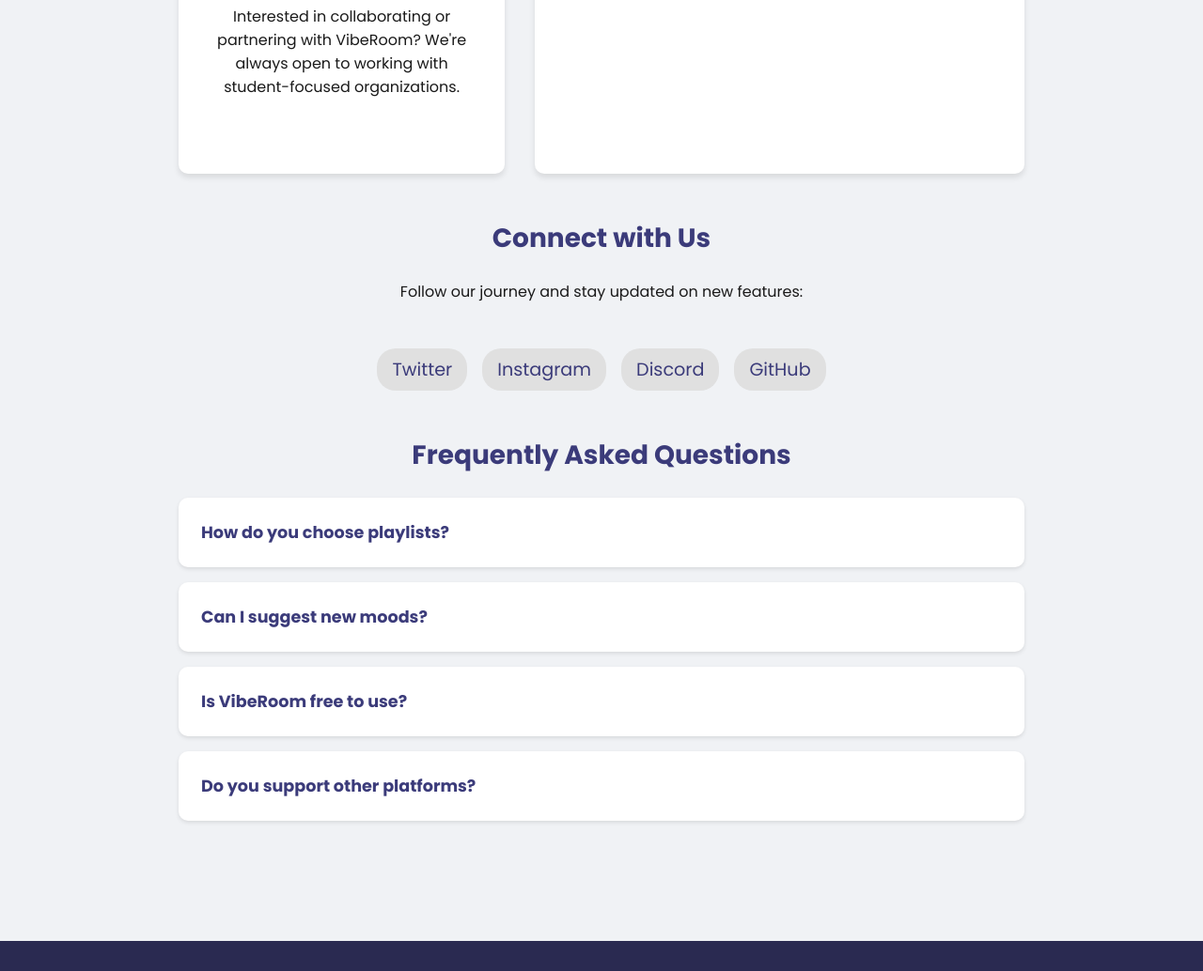
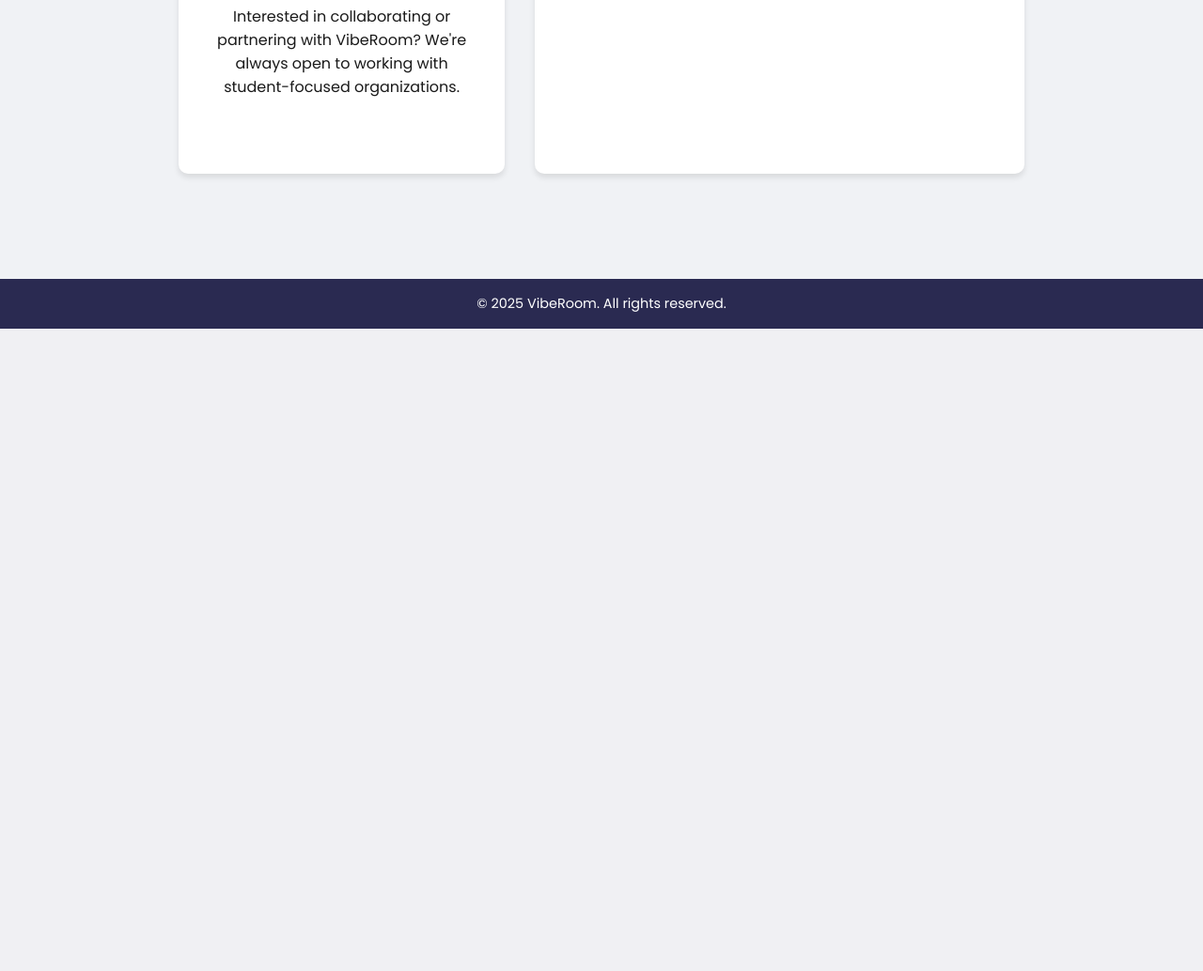
Before and after one commit to franwabudike/final-presentation, a Flask app: page /contact in a window 1280 px wide. Shown: the part 1058-2092 px from the top of the page at 94% size. After the commit the page ends 1408 px from the top, so only its background shows below. Run offline with Flask 3, Linux system fonts and the light colour scheme.

Commit message:
removed the faq,social media and spotify buttons we are focussing on youtube api

```diff
--- a/templates/contact.html
+++ b/templates/contact.html
@@ -152,65 +152,6 @@
         .contact-form .send-btn:hover {
             background-color: #e6c200;
         }
-        .social-media {
-            text-align: center;
-            margin-top: 3rem;
-        }
-        .social-media h2 {
-            font-size: 1.75rem;
-            color: #3b3b7a;
-        }
-        .social-links {
-            display: flex;
-            justify-content: center;
-            gap: 1rem;
-            margin-top: 1rem;
-        }
-        .social-links a {
-            color: #3b3b7a;
-            font-size: 1.2rem;
-            text-decoration: none;
-            background-color: #e0e0e0;
-            padding: 0.5rem 1rem;
-            border-radius: 20px;
-            transition: background-color 0.3s ease;
-        }
-        .social-links a:hover {
-            background-color: #d0d0d0;
-        }
-        .faq {
-            margin-top: 3rem;
-        }
-        .faq h2 {
-            font-size: 1.75rem;
-            color: #3b3b7a;
-            text-align: center;
-        }
-        .faq-list {
-            list-style: none;
-            padding: 0;
-        }
-        .faq-item {
-            background-color: #fff;
-            padding: 1.5rem;
-            border-radius: 10px;
-            box-shadow: 0 2px 4px rgba(0,0,0,0.1);
-            margin-bottom: 1rem;
-        }
-        .faq-item h3 {
-            font-size: 1.1rem;
-            color: #3b3b7a;
-            margin: 0;
-            cursor: pointer;
-        }
-        .faq-item p {
-            margin-top: 0.5rem;
-            display: none; /* Hide answer by default */
-            font-size: 0.95rem;
-            line-height: 1.5;
-            color: #555;
-            text-align: left;
-        }
         .footer {
             background-color: #2a2a51;
             color: #fff;
@@ -288,39 +229,10 @@
                 </form>
             </div>
         </div>
-
-        <div class="social-media">
-            <h2>Connect with Us</h2>
-            <p>Follow our journey and stay updated on new features:</p>
-            <div class="social-links">
-                <a href="#">Twitter</a>
-                <a href="#">Instagram</a>
-                <a href="#">Discord</a>
-                <a href="#">GitHub</a>
-            </div>
-        </div>
-
-        <div class="faq">
-            <h2>Frequently Asked Questions</h2>
-            <div class="faq-list">
-                <div class="faq-item">
-                    <h3>How do you choose playlists?</h3>
-                    <p>Our playlists are hand-curated by our team and also include popular community-contributed playlists that align with specific study moods. We use a combination of expert selection and community feedback to ensure quality.</p>
-                </div>
-                <div class="faq-item">
-                    <h3>Can I suggest new moods?</h3>
-                    <p>Absolutely! We are always open to new ideas. You can use the contact form to send us your suggestions for new moods or features you'd like to see on VibeRoom.</p>
-                </div>
-                <div class="faq-item">
-                    <h3>Is VibeRoom free to use?</h3>
-                    <p>Yes, VibeRoom is completely free to use. You only need to have an account with YouTube Music or Spotify to access and listen to the playlists.</p>
-                </div>
-                <div class="faq-item">
-                    <h3>Do you support other platforms?</h3>
-                    <p>Currently, we support YouTube Music and Spotify. We are actively exploring the possibility of integrating with other platforms in the future based on user demand.</p>
-                </div>
-            </div>
-        </div>
     </main>
 
     <footer class="footer">
+        © 2025 VibeRoom. All rights reserved.
+    </footer>
+</body>
+</html>
--- a/templates/index.html
+++ b/templates/index.html
@@ -163,7 +163,6 @@
         <p>Mood-based music playlists designed for students to enhance focus, productivity, and relaxation</p>
         <div class="platforms">
             <a href="#" class="platform-button">🎥 YouTube Music</a>
-            <a href="#" class="platform-button">🎧 Spotify</a>
         </div>
         <div class="form-container">
             <h3>How are you feeling today?</h3>
```
Also changed, not shown: app.py (+5 -13 lines).
